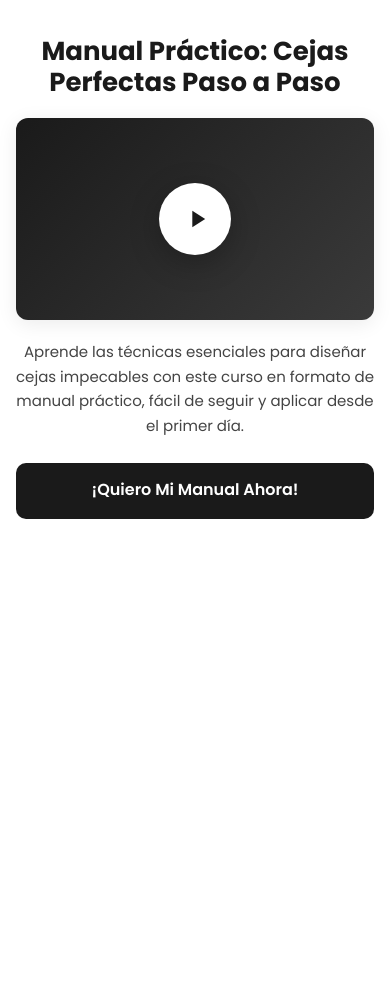
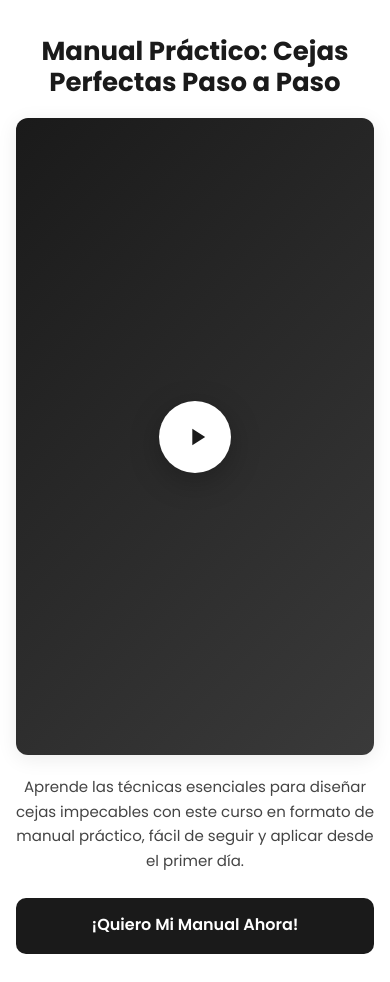
Before and after one commit to thiagobarber/testepresell, a plain HTML site: page index.html in a window 390 px wide. Before the commit the page ends 844 px from the top, so only its background shows below. Drawn offline with Linux system fonts and the light colour scheme.

Commit message:
Update index.html

```diff
--- a/index.html
+++ b/index.html
@@ -39,8 +39,9 @@
     .video-wrapper {
       position: relative;
       width: 100%;
-      aspect-ratio: 16 / 9;
-      margin-bottom: 24px;
+      max-width: 420px;
+      aspect-ratio: 9 / 16;
+      margin: 0 auto 24px;
       border-radius: 14px;
       overflow: hidden;
       background: linear-gradient(135deg, #1a1a1a 0%, #3a3a3a 100%);
@@ -136,7 +137,8 @@
         margin-bottom: 20px;
       }
       .video-wrapper {
-        margin-bottom: 20px;
+        max-width: 360px;
+        margin: 0 auto 20px;
         border-radius: 12px;
       }
       .play-button {
```
